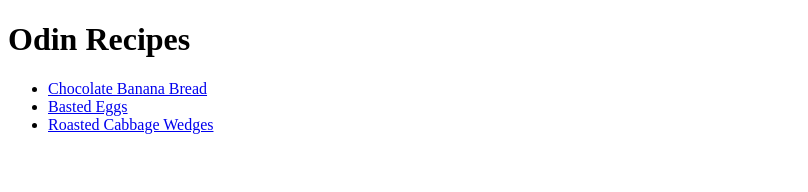
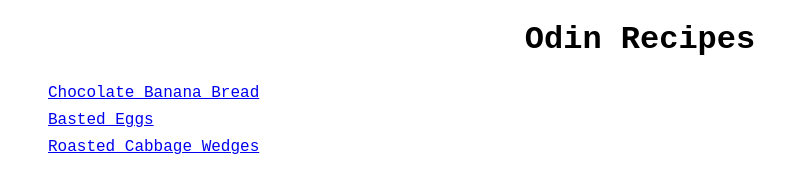
Before and after one commit to GabeEss/odin-recipes, a plain HTML site: page index.html in a window 1280 px wide. Shown: the whole page, without its empty margins (0-808 px from the left). Drawn offline with Linux system fonts and the light colour scheme.

Commit message:
Added styles.css and altered the unordered lists to show no bullets, altered the font as well.

```diff
--- a/index.html
+++ b/index.html
@@ -5,13 +5,16 @@
     <meta http-equiv="X-UA-Compatible" content="IE=edge">
     <meta name="viewport" content="width=device-width, initial-scale=1.0">
     <title>My First Website</title>
+    <link rel="stylesheet" href="styles.css">
 </head>
 <body>
-    <h1>Odin Recipes</h1>
+    <div class = "page">
+    <h1 id="recipes">Odin Recipes</h1>
     <ul>
-        <li><a href="recipes/choco-banana-bread.html">Chocolate Banana Bread</a></li>
-        <li><a href="recipes/basted-eggs.html">Basted Eggs</a></li>
-        <li><a href="recipes/roasted-cabbage-wedges.html">Roasted Cabbage Wedges</a></li>
+        <li div class="choco"><a href="recipes/choco-banana-bread.html">Chocolate Banana Bread</a></li>
+        <li div class="eggs"><a href="recipes/basted-eggs.html">Basted Eggs</a></li>
+        <li div class="cabbage"><a href="recipes/roasted-cabbage-wedges.html">Roasted Cabbage Wedges</a></li>
     </ul>
+    </div>
 </body>
 </html>
--- /dev/null
+++ b/styles.css
@@ -0,0 +1,27 @@
+.page{
+    background-color: white;
+    font-family: 'Courier New', Courier, monospace;
+}
+
+.page #recipes{
+    font-size: 32px;
+    font-weight: bold;
+    text-align: center;
+}
+
+.page .choco{
+    font-size: 28;
+}
+
+.page .eggs{
+   font-size: 28;
+}
+
+.page .cabbabe{
+    font-size: 28;
+}
+
+ul {
+    list-style-type: none; /* This removes the bullets from the list. */
+    line-height: 1.7em; /* This creates space between lines. */
+}
```
Also changed, not shown: recipes/basted-eggs.html (+3 -0 lines), recipes/choco-banana-bread.html (+3 -0 lines), recipes/roasted-cabbage-wedges.html (+3 -0 lines).
